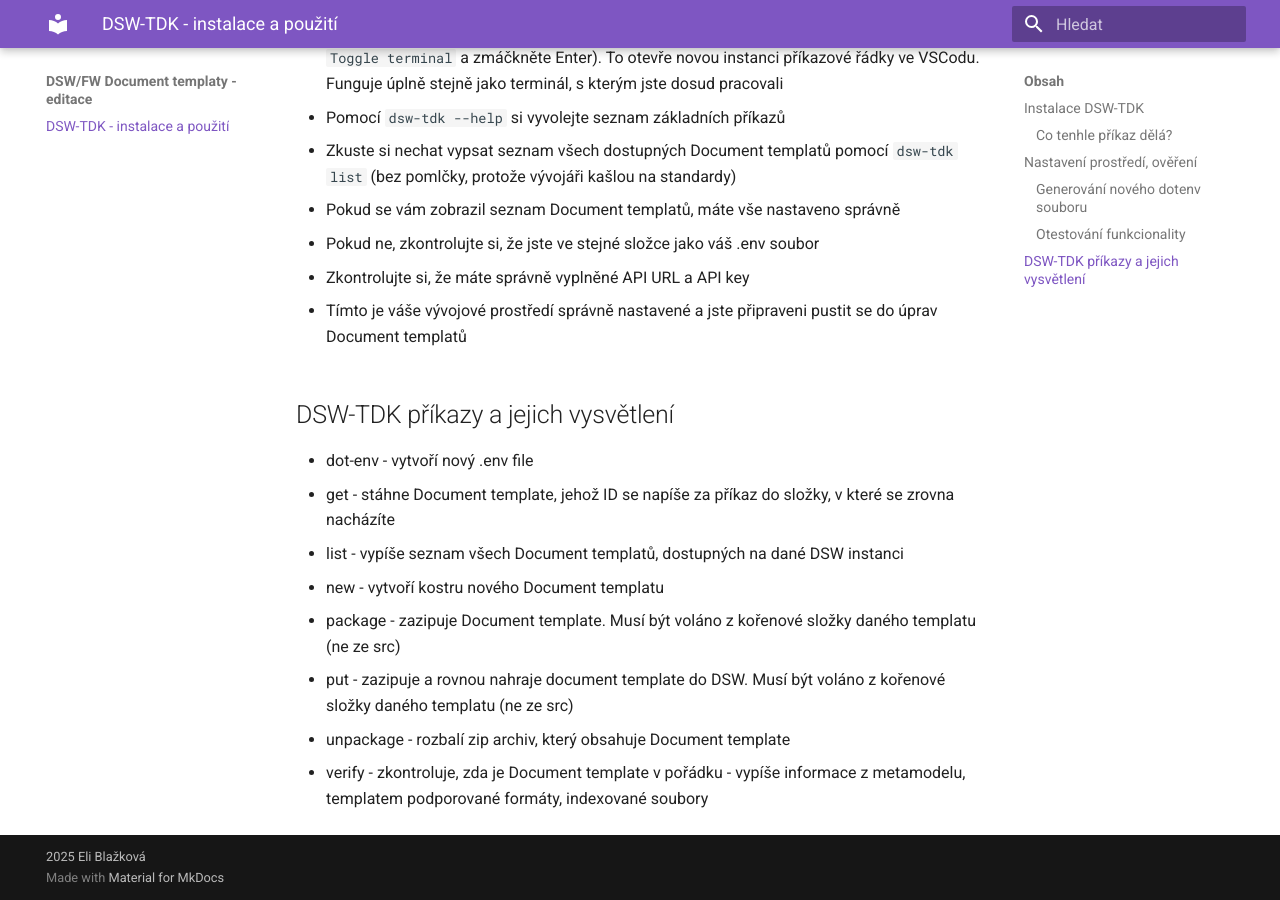
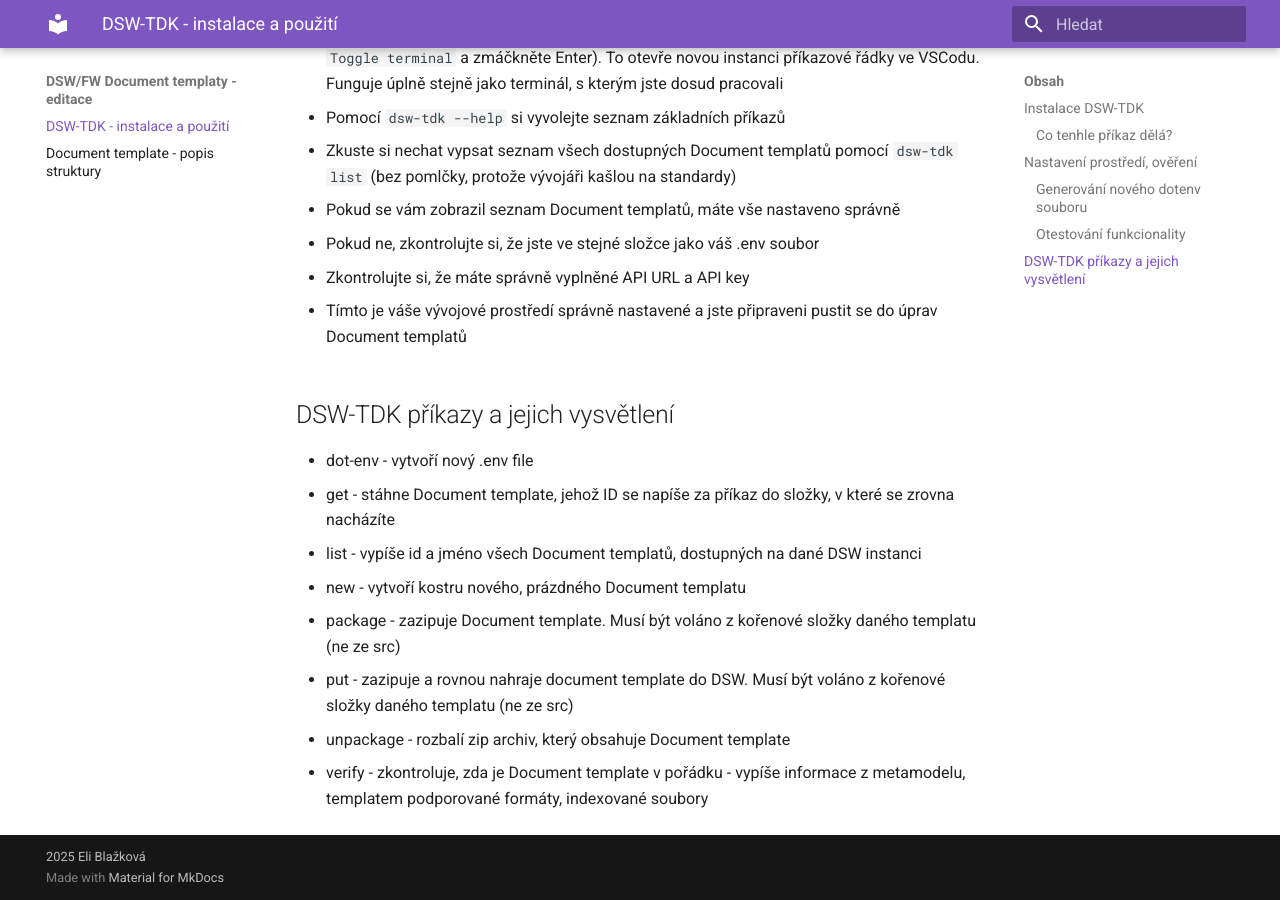
Before and after one commit to eli-blazek/d_s_soft_carpentry, an MkDocs documentation site: the page built from docs/dsw-doc-templaty/dsw-tdk.md, in a window 1280 px wide and 900 px high, scrolled down 3889 px. Built offline with MkDocs 1.6.1 and Material for MkDocs 9.7.7, drawn with Linux system fonts in a browser that asks for light colours.

Commit message:
Created a page, describing usage of dsw tdk and basic structure of a QnA doc template

```diff
--- a/docs/dsw-doc-templaty/dsw-tdk.md
+++ b/docs/dsw-doc-templaty/dsw-tdk.md
@@ -80,8 +80,8 @@
 ## DSW-TDK příkazy a jejich vysvětlení
 - dot-env - vytvoří nový .env file
 - get - stáhne Document template, jehož ID se napíše za příkaz do složky, v které se zrovna nacházíte
-- list - vypíše seznam všech Document templatů, dostupných na dané DSW instanci
-- new - vytvoří kostru nového Document templatu
+- list - vypíše id a jméno všech Document templatů, dostupných na dané DSW instanci
+- new - vytvoří kostru nového, prázdného Document templatu
 - package - zazipuje Document template. Musí být voláno z kořenové složky daného templatu (ne ze src)
 - put - zazipuje a rovnou nahraje document template do DSW. Musí být voláno z kořenové složky daného templatu (ne ze src)
 - unpackage - rozbalí zip archiv, který obsahuje Document template
--- a/mkdocs.yml
+++ b/mkdocs.yml
@@ -7,6 +7,7 @@
     - Instalace Pythonu: zaklady/instalace_pythonu.md
   - DSW/FW Document templaty - editace:
       - DSW-TDK - instalace a použití: dsw-doc-templaty/dsw-tdk.md
+      - Document template - popis struktury: dsw-doc-templaty/doc_template_struktura.md
 theme:
   name: material
   language: cs
```
Also changed, not shown: docs/dsw-doc-templaty/doc_template_struktura.md (added, +32 -0 lines), docs/dsw-doc-templaty/jinja-popis.md (added, +14 -0 lines), docs/img/dsw_questionnaire_struktura.png (added), docs/img/template-json-view.png (added), docs/zaklady/img.png (deleted), site/dsw-doc-templaty/dsw-tdk/index.html, site/search/search_index.json.
